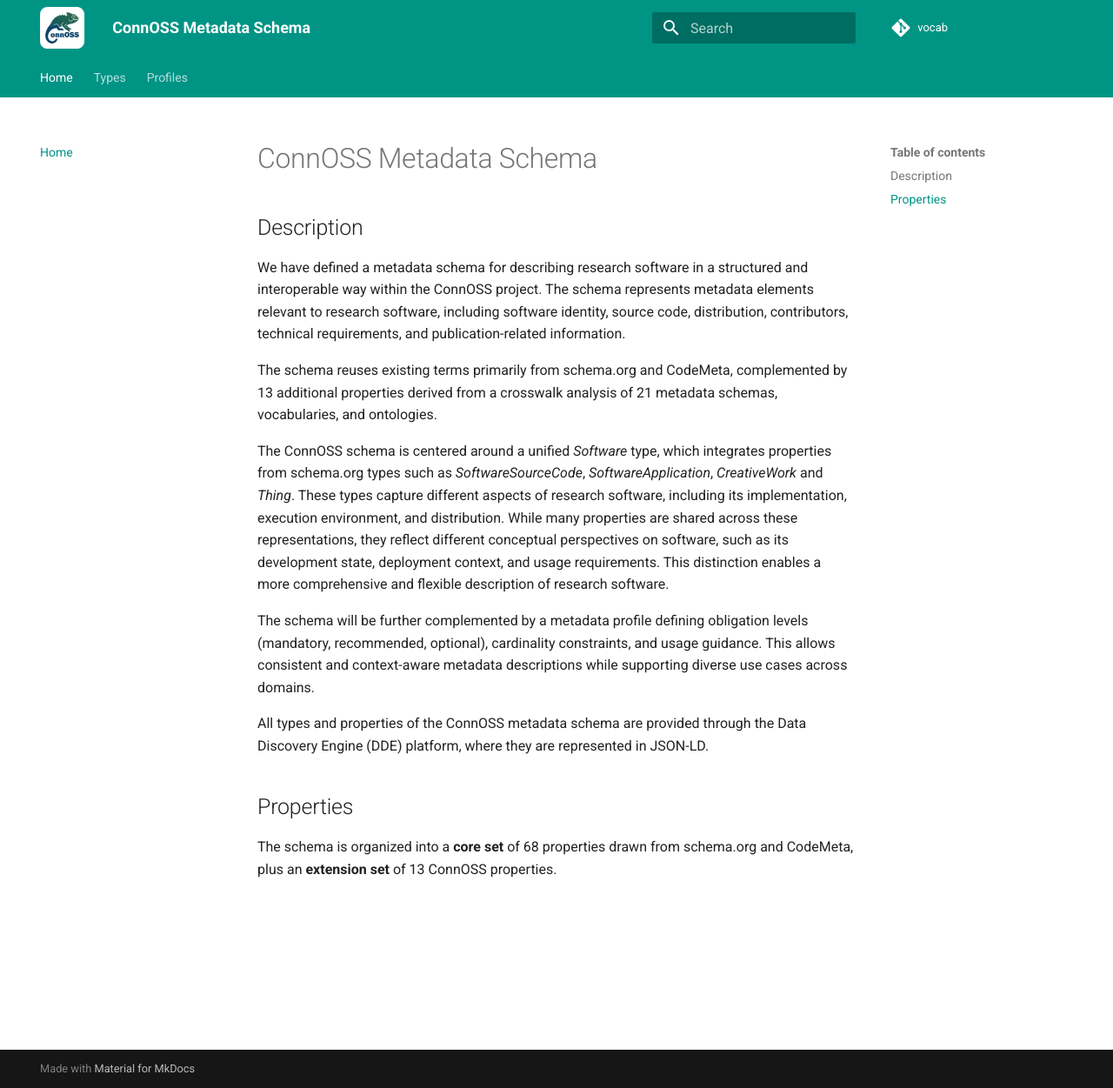
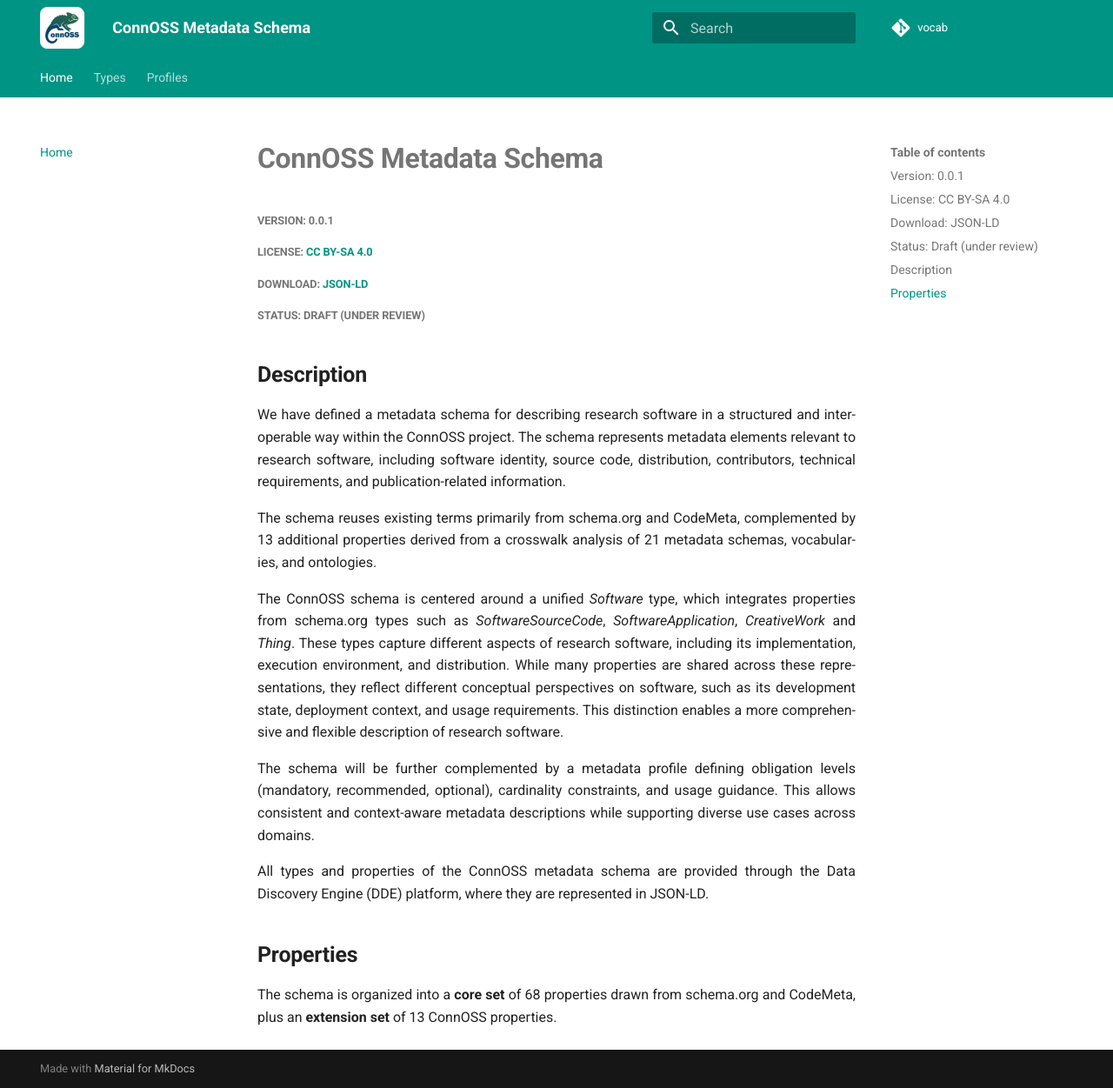
Before and after one commit to ConnOSS-Project/vocab, an MkDocs documentation site: the page built from docs/index.md, in a window 1280 px wide and 1251 px high. Shown: the whole window at 87% size. Built offline with MkDocs 1.6.1 and Material for MkDocs 9.7.7, drawn with Linux system fonts in a browser that asks for light colours; comment, search, counter and statistics services are not loaded.

Commit message:
Update .md files

```diff
--- a/docs/index.md
+++ b/docs/index.md
@@ -1,6 +1,14 @@
-# ConnOSS Metadata Schema
+# **ConnOSS Metadata Schema**
 
-## Description
+##### Version: 0.0.1
+
+##### License: [CC BY-SA 4.0](https://creativecommons.org/licenses/by-sa/4.0/)
+
+##### Download: [JSON-LD](../schema/connoss_Software.jsonld)
+
+##### Status: Draft (under review)
+
+## **Description**
 
 We have defined a metadata schema for describing research software in a structured and interoperable way within the ConnOSS project. The schema represents metadata elements relevant to research software, including software identity, source code, distribution, contributors, technical requirements, and publication-related information.
 
@@ -12,6 +20,6 @@ The schema will be further complemented by a metadata profile defining obligatio
 
 All types and properties of the ConnOSS metadata schema are provided through the Data Discovery Engine (DDE) platform, where they are represented in JSON-LD.
 
-## Properties
+## **Properties**
 
 The schema is organized into a **core set** of 68 properties drawn from schema.org and CodeMeta, plus an **extension set** of 13 ConnOSS properties.
--- a/docs/stylesheets/extra.css
+++ b/docs/stylesheets/extra.css
@@ -6,3 +6,7 @@
   height: 2.4rem;
   width: auto;
 }
+.md-content p {
+  text-align: justify;
+  hyphens: auto;
+}
```
Also changed, not shown: docs/Types/index.md (+5 -4 lines), 1 other file.
